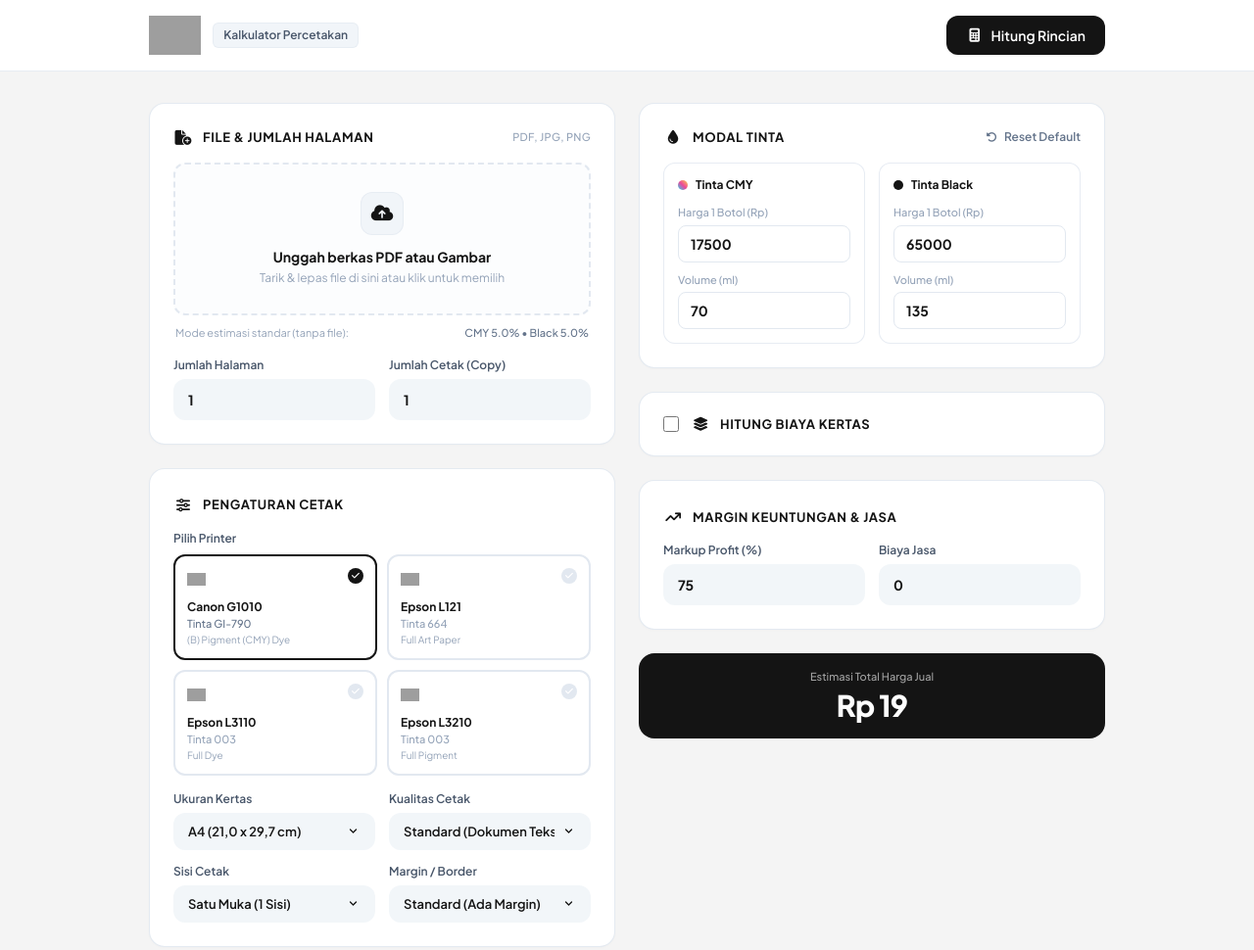
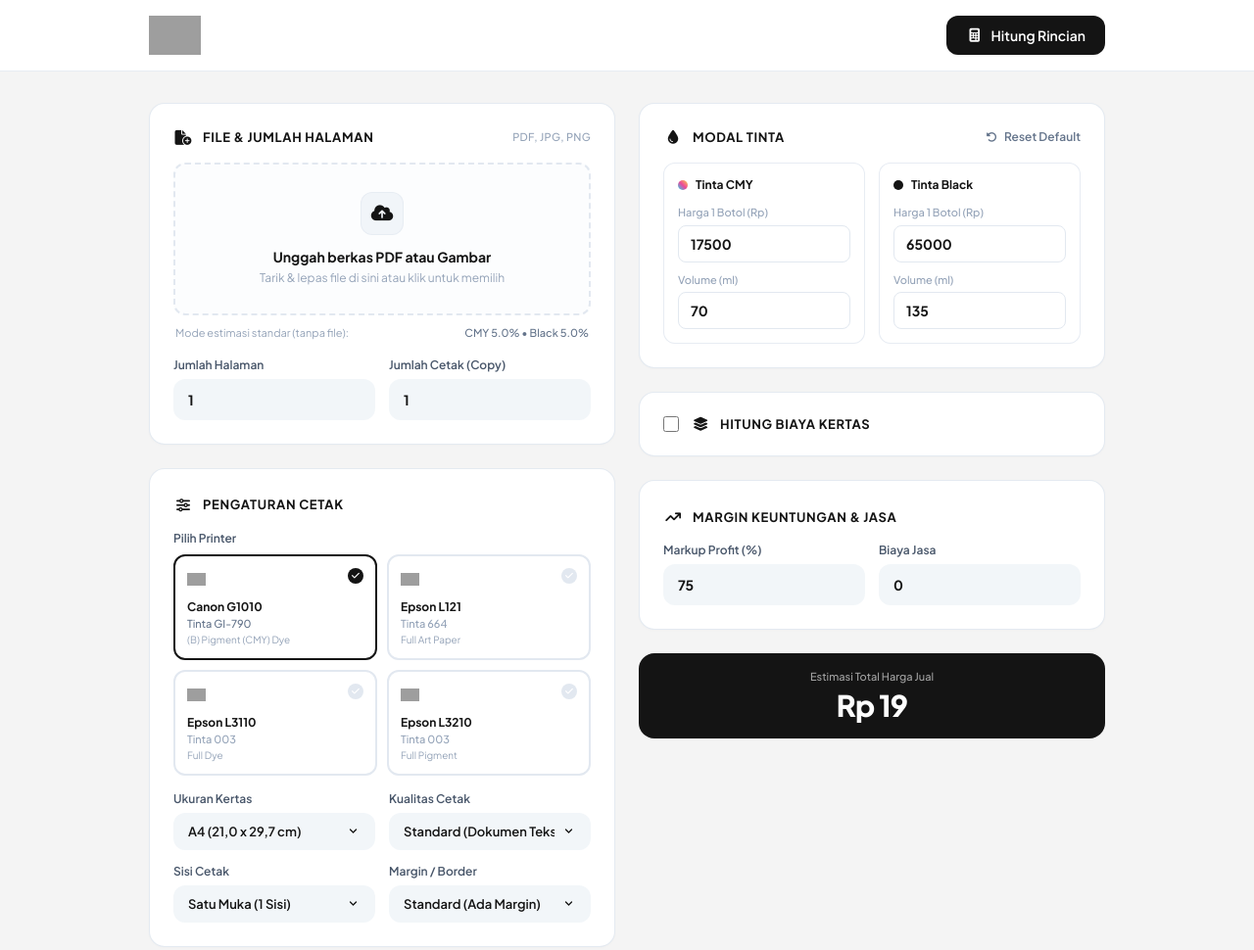
Before and after one commit to sohadstudio/Kalkulator, a plain HTML site: page index.html in a window 1280 px wide. Shown: the top 970 px of the page at 98% size. Drawn offline with nearby package versions, Linux system fonts and the light colour scheme; grey boxes are pictures that could not be loaded; a script that the page names is missing.

Commit message:
index.html

```diff
--- a/index.html
+++ b/index.html
@@ -142,12 +142,6 @@
                 <a href="https://www.sohadstudio.web.id/" target="_blank" rel="noopener noreferrer" class="block md:hidden">
                     <img alt="Sohad Studio Mobile" class="h-9 w-auto object-contain" src="https://raw.githubusercontent.com/sohadstudio/assets/main/Logo%20Sohad%20Studio%20Mobile.png" />
                 </a>
-
-                <div class="flex items-center gap-2.5 flex-wrap">
-                    <span class="bg-slate-100 text-slate-600 text-xs font-semibold px-2.5 py-1 rounded-md border border-slate-200/60">
-                        Kalkulator Percetakan
-                    </span>
-                </div>
             </div>
 
             <!-- Right Action Button (Hitung Rincian dengan warna #141414) -->
```
